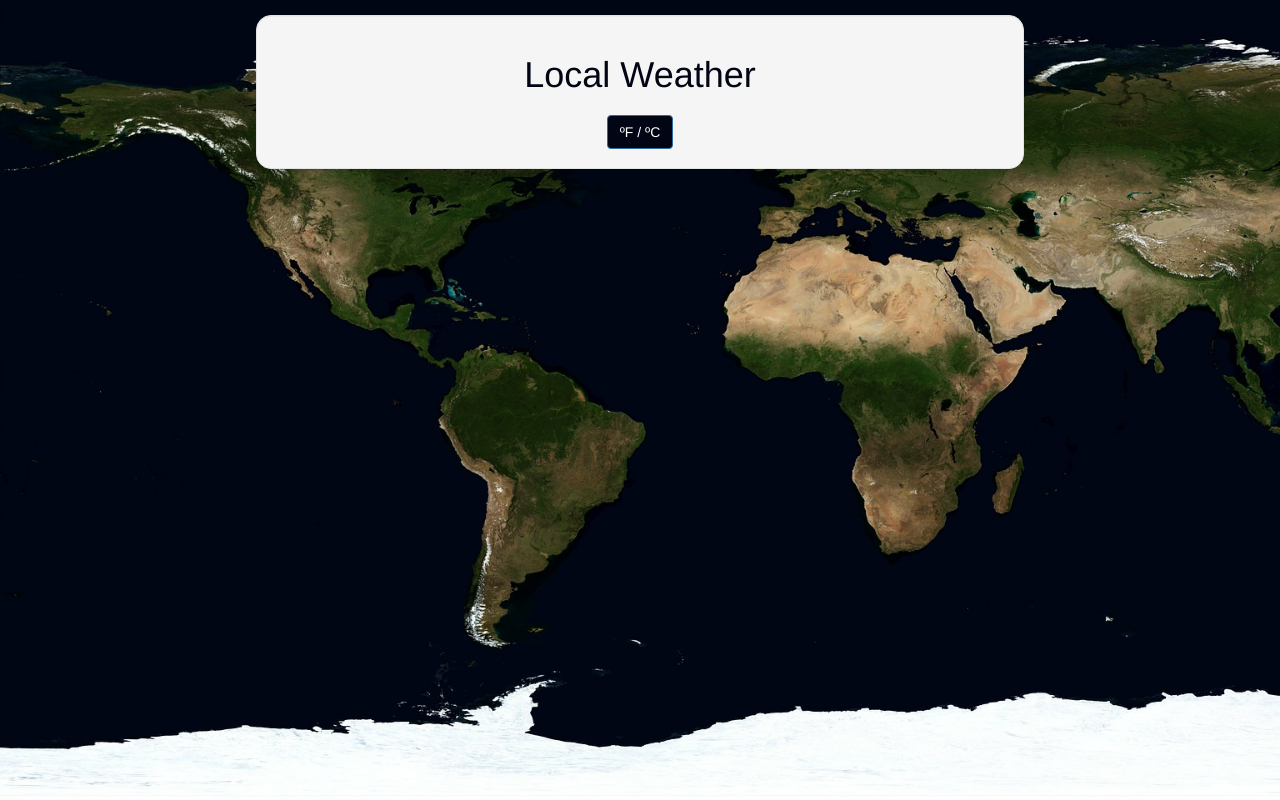
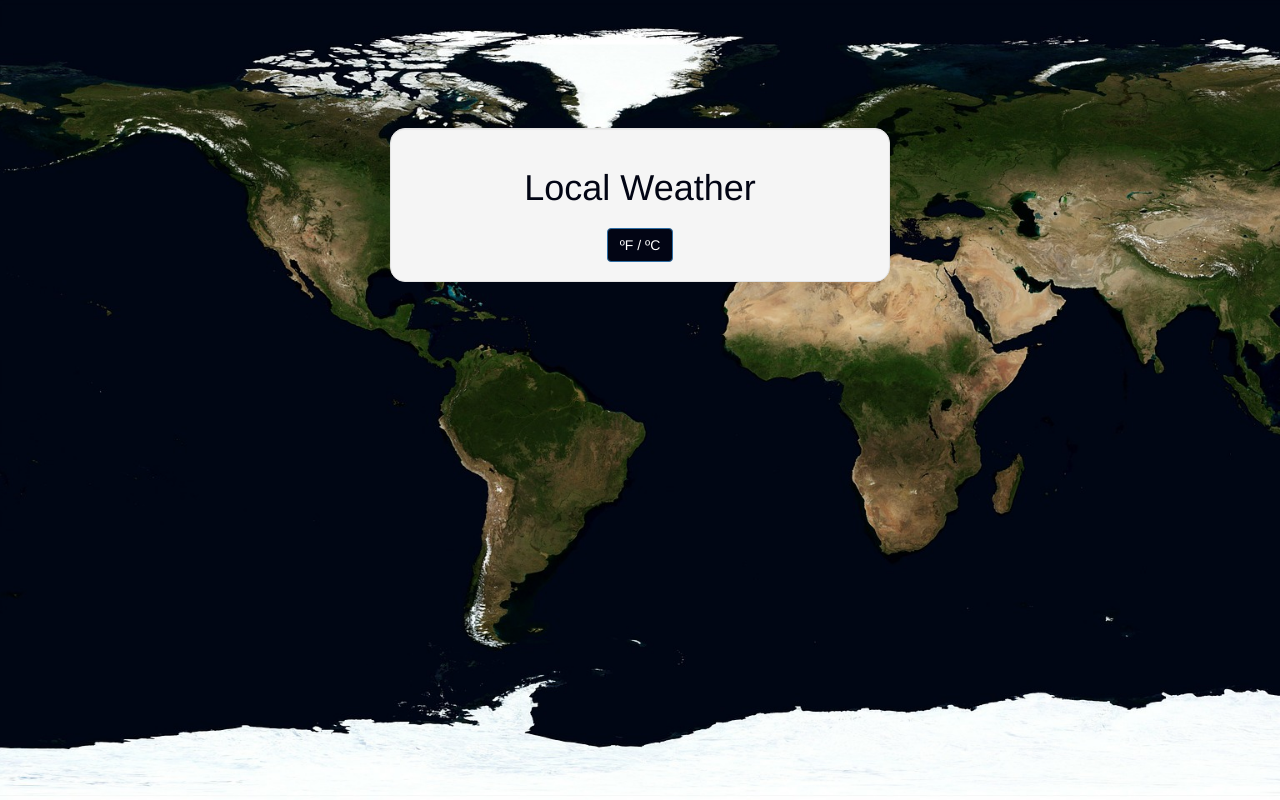
Before and after one commit to solms/local-weather, a plain HTML site: page index.html in a window 1280 px wide. Drawn offline with Linux system fonts and the light colour scheme.

Commit message:
Updated well size

```diff
--- a/css/custom-styling.css
+++ b/css/custom-styling.css
@@ -8,9 +8,9 @@ body {
 #info-well {
   text-align:   center;
   border-radius:15px;
-  width:        60%;
+  width:        500px;
   margin:       0 auto;
-  margin-top:   15px;
+  margin-top:   10%;
 }
 
 .text-primary {
```
